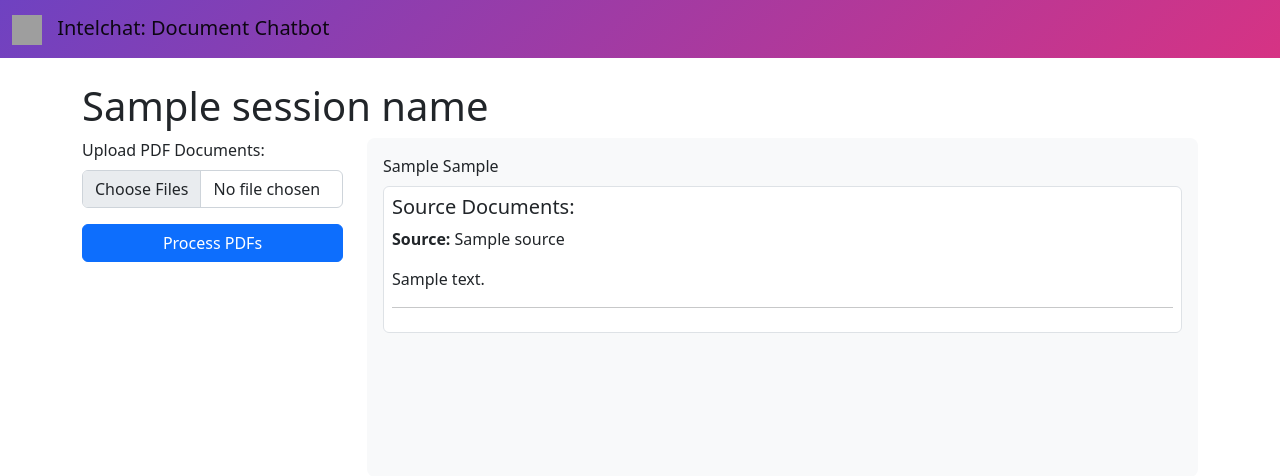
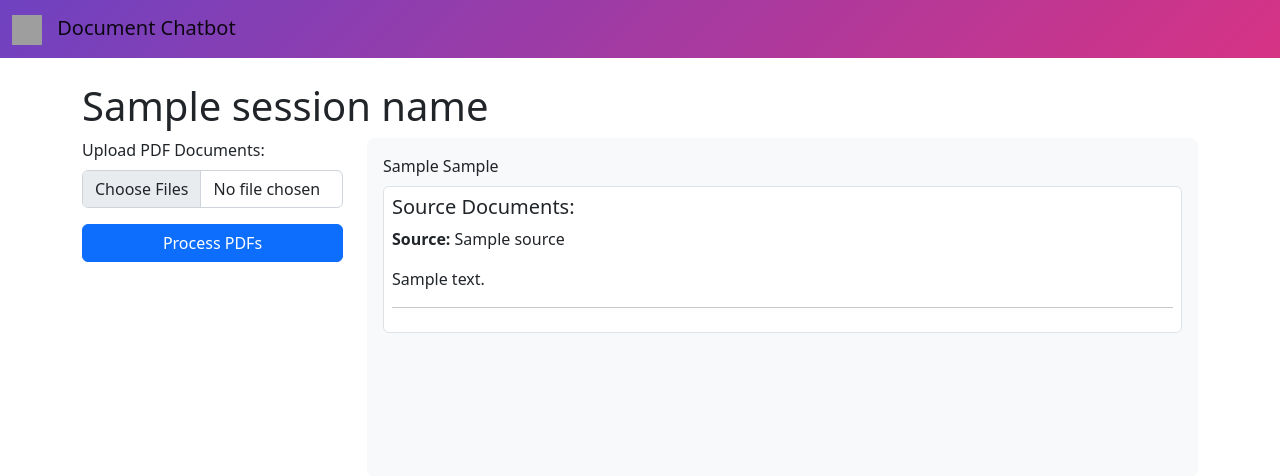
Before and after one commit to muzanxdem/llama-RAG-flask, a Flask app: template templates/chat.html in a window 1280 px wide. Shown: the top 476 px of the page. Run offline with Flask 3, Linux system fonts and the light colour scheme; the template is opened without the code that fills it: most values are stand-ins (such as "Sample title", 1, 10 or a date in 2020); grey boxes are pictures that could not be loaded.

Commit message:
Update base.html

```diff
--- a/templates/base.html
+++ b/templates/base.html
@@ -2,7 +2,7 @@
 <html lang="en">
 <head>
     <meta charset="UTF-8">
-    <title>Intelchat: Document Chatbot</title>
+    <title>Document Chatbot</title>
     <!-- Bootstrap CSS -->
     <link href="https://cdn.jsdelivr.net/npm/bootstrap@5.2.3/dist/css/bootstrap.min.css" rel="stylesheet">
     <link href="{{ url_for('static', filename='css/style.css') }}" rel="stylesheet">
@@ -17,7 +17,7 @@
             <!-- Add an icon next to the title -->
             <img src="https://cdn-icons-png.flaticon.com/512/1904/1904886.png"
                  alt="Chat Icon" style="height:30px; width:30px; margin-right:10px; vertical-align:middle;">
-            Intelchat: Document Chatbot
+            Document Chatbot
         </a>
         <button class="navbar-toggler" type="button"
                 data-bs-toggle="collapse" data-bs-target="#navbarSupportedContent"
```
